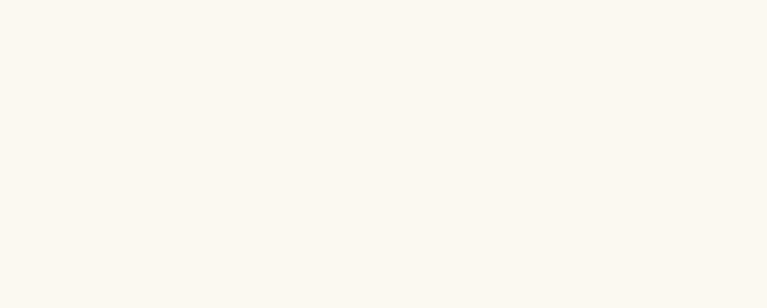
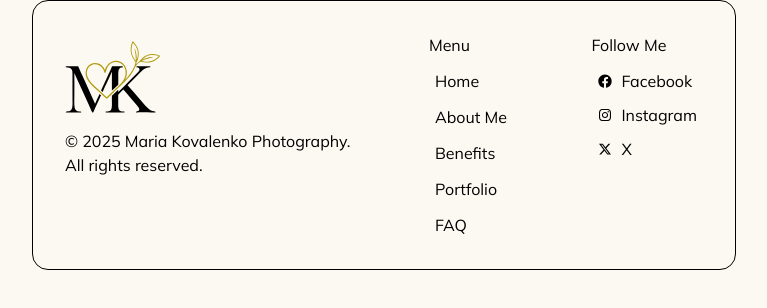
Before and after one commit to belinskiy-and/devcore-js-team-project, a website built with Vite: page src/index.html in a window 1280 px wide. Shown: the whole page, without its empty margins (256-1023 px from the left). Built offline with nearby package versions, Linux system fonts and the light colour scheme.

Commit message:
add footer markup and styles

```diff
--- a/src/css/layout/footer.css
+++ b/src/css/layout/footer.css
@@ -1,11 +1,119 @@
 /* Styles for Mobile devices */
 .footer {
+    padding-bottom: 32px;
+    color: var(--main-text-color);
+}
+
+.footer-content {
+    border: 1px solid var(--main-text-color);
+    border-radius: 16px;
+    padding: 32px 24px;
+    background-color: var(--first-background-color);
+
+    display: flex;
+    flex-direction: column;
+    align-items: center;
+    gap: 24px;
+
+    text-align: center;
+}
+
+.footer-brand {
+    display: flex;
+    flex-direction: column;
+    align-items: center;
+}
+
+.footer-logo {
+    display: block;
+    margin-bottom: 12px;
+}
+
+.footer-logo-img {
+    display: block;
+    width: 96px;
+    height: auto;
+}
+
+.footer-copy {
+    margin: 0;
+}
+
+.footer-title {
+    margin: 0 0 12px;
+}
+
+.footer-menu,
+.footer-social-list {
+    margin: 0;
+    padding: 0;
+    list-style: none;
+}
+
+.footer-menu {
+    display: flex;
+    flex-direction: column;
+    gap: 12px;
+}
+
+
+.footer-menu,
+.footer-social-list {
+    display: flex;
+    flex-direction: column;
+}
+
+.footer-social-list {
+    gap: 10px;
+}
+
+.footer-social-link {
+    display: flex;
+    align-items: center;
+    justify-content: center;
+    gap: 8px;
+}
+
+.footer-social-icon {
+    width: 16px;
+    height: 16px;
+    fill: currentColor;
 }
 
 /* Styles for Tablet devices */
 @media only screen and (min-width: 768px) {
+    .footer-content {
+        flex-direction: row;
+        justify-content: space-between;
+        align-items: flex-start;
+        padding: 32px;
+        text-align: left;
+    }
+
+    .footer-brand {
+        align-items: flex-start;
+    }
+
+    .footer-nav,
+    .footer-social {
+        text-align: left;
+    }
+
+    .footer-social-link {
+        justify-content: flex-start;
+    }
 }
 
 /* Styles for Desktop devices */
 @media only screen and (min-width: 1440px) {
+    .footer-content {
+        display: grid;
+        grid-template-columns: 1fr auto auto;
+        column-gap: 64px;
+        padding: 40px 48px;
+    }
+
+    .footer-logo-img {
+        width: 112px;
+    }
 }
--- a/src/partials/footer.html
+++ b/src/partials/footer.html
@@ -1,7 +1,78 @@
-<footer class="footer is-hidden" id="footer">
+<footer class="footer" id="footer">
   <div class="container">
-    <!-- remove this block -->
-    <p style="font-size: 20px; font-weight: 700; text-align: center">footer</p>
-    <!-- /remove this block -->
+    <div class="footer-content">
+      <div class="footer-brand">
+        <a class="footer-logo" href="#hero" aria-label="Home">
+          <img
+            class="footer-logo-img"
+            src="/img/logo.svg"
+            alt="Maria Kovalenko Photography logo"
+          />
+        </a>
+
+        <p class="footer-copy">
+          © 2025 Maria Kovalenko Photography.<br />
+          All rights reserved.
+        </p>
+      </div>
+      <nav class="footer-nav" aria-label="Footer navigation">
+        <p class="footer-title">Menu</p>
+
+        <ul class="footer-menu">
+          <li><a class="footer-link link" href="#hero">Home</a></li>
+          <li><a class="footer-link link" href="#about">About Me</a></li>
+          <li><a class="footer-link link" href="#benefits">Benefits</a></li>
+          <li><a class="footer-link link" href="#portfolio">Portfolio</a></li>
+          <li><a class="footer-link link" href="#faq">FAQ</a></li>
+        </ul>
+      </nav>
+      <div class="footer-social">
+        <p class="footer-title">Follow Me</p>
+
+        <ul class="footer-social-list">
+          <li>
+            <a class="footer-social-link link" href="#">
+              <svg
+                class="footer-social-icon"
+                width="16"
+                height="16"
+                aria-hidden="true"
+              >
+                <use href="/img/sprite.svg#icon-facebook"></use>
+              </svg>
+              <span>Facebook</span>
+            </a>
+          </li>
+
+          <li>
+            <a class="footer-social-link link" href="#">
+              <svg
+                class="footer-social-icon"
+                width="16"
+                height="16"
+                aria-hidden="true"
+              >
+                <use href="/img/sprite.svg#icon-instagram"></use>
+              </svg>
+              <span>Instagram</span>
+            </a>
+          </li>
+
+          <li>
+            <a class="footer-social-link link" href="#">
+              <svg
+                class="footer-social-icon"
+                width="16"
+                height="16"
+                aria-hidden="true"
+              >
+                <use href="/img/sprite.svg#icon-twitter"></use>
+              </svg>
+              <span>X</span>
+            </a>
+          </li>
+        </ul>
+      </div>
+    </div>
   </div>
 </footer>
```
